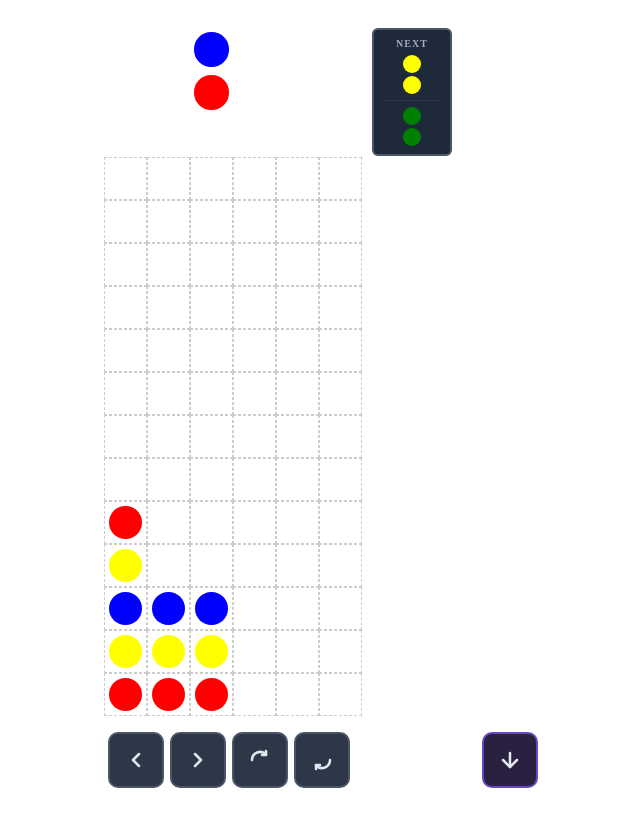
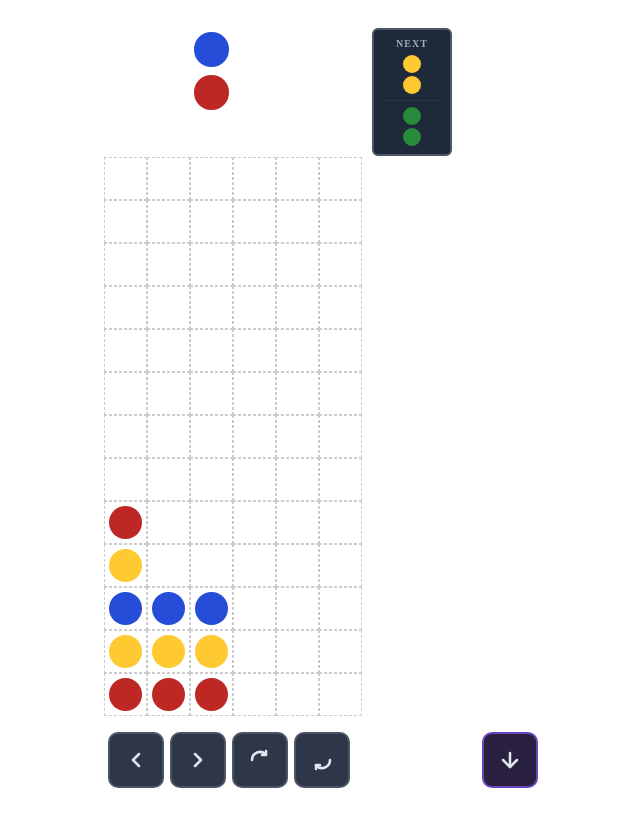
Before and after one commit to tekuteku-ploddingly/puyo-simulator, a Vue app: page / in a window 1280 px wide. Shown: the whole page, without its empty margins (321-961 px from the left). Built offline with nearby package versions, Linux system fonts and the light colour scheme.

Commit message:
色をカラーコードに変更

```diff
--- a/src/App.vue
+++ b/src/App.vue
@@ -17,17 +17,17 @@ const puyoFactory = new PuyoFactory({ numberOfColors: 4 })
 
 // ONE Based Index で puyo の位置を指定
 const puyos = [
-  new Puyo({ color: 'red', x: 1, y: 1, xColumn, yRow, owanimoFlag: false }),
-  new Puyo({ color: 'red', x: 2, y: 1, xColumn, yRow, owanimoFlag: false }),
-  new Puyo({ color: 'red', x: 3, y: 1, xColumn, yRow, owanimoFlag: false }),
-  new Puyo({ color: 'yellow', x: 1, y: 2, xColumn, yRow, owanimoFlag: false }),
-  new Puyo({ color: 'yellow', x: 2, y: 2, xColumn, yRow, owanimoFlag: false }),
-  new Puyo({ color: 'yellow', x: 3, y: 2, xColumn, yRow, owanimoFlag: false }),
-  new Puyo({ color: 'blue', x: 1, y: 3, xColumn, yRow, owanimoFlag: false }),
-  new Puyo({ color: 'blue', x: 2, y: 3, xColumn, yRow, owanimoFlag: false }),
-  new Puyo({ color: 'blue', x: 3, y: 3, xColumn, yRow, owanimoFlag: false }),
-  new Puyo({ color: 'yellow', x: 1, y: 4, xColumn, yRow, owanimoFlag: false }),
-  new Puyo({ color: 'red', x: 1, y: 5, xColumn, yRow, owanimoFlag: false }),
+  new Puyo({ color: '#bd2824', x: 1, y: 1, xColumn, yRow, owanimoFlag: false }),
+  new Puyo({ color: '#bd2824', x: 2, y: 1, xColumn, yRow, owanimoFlag: false }),
+  new Puyo({ color: '#bd2824', x: 3, y: 1, xColumn, yRow, owanimoFlag: false }),
+  new Puyo({ color: '#ffc932', x: 1, y: 2, xColumn, yRow, owanimoFlag: false }),
+  new Puyo({ color: '#ffc932', x: 2, y: 2, xColumn, yRow, owanimoFlag: false }),
+  new Puyo({ color: '#ffc932', x: 3, y: 2, xColumn, yRow, owanimoFlag: false }),
+  new Puyo({ color: '#264dd8', x: 1, y: 3, xColumn, yRow, owanimoFlag: false }),
+  new Puyo({ color: '#264dd8', x: 2, y: 3, xColumn, yRow, owanimoFlag: false }),
+  new Puyo({ color: '#264dd8', x: 3, y: 3, xColumn, yRow, owanimoFlag: false }),
+  new Puyo({ color: '#ffc932', x: 1, y: 4, xColumn, yRow, owanimoFlag: false }),
+  new Puyo({ color: '#bd2824', x: 1, y: 5, xColumn, yRow, owanimoFlag: false }),
 ]
 const fieldPuyos = new FieldPuyos(puyos)
 
--- a/src/domains/entities/PuyoFactory.ts
+++ b/src/domains/entities/PuyoFactory.ts
@@ -30,7 +30,7 @@ export class PuyoFactory implements IPuyoFactory {
     if (numberOfColors > 5) throw new Error('ぷよの色は5色以下を指定してください')
     this.count = 1
     this.numberOfColors = numberOfColors
-    this.colorVariation = ['red', 'blue', 'yellow', 'green', 'purple']
+    this.colorVariation = ['#bd2824', '#264dd8', '#ffc932', '#288a3b', '#a949de']
     this.colors = this.getColorRange({ numberOfColors, colorVariation: this.colorVariation })
     const { tsumoPuyo, nextPuyo, next2Puyo } = this.initializePuyo()
     this.tsumoPuyo = tsumoPuyo
```
